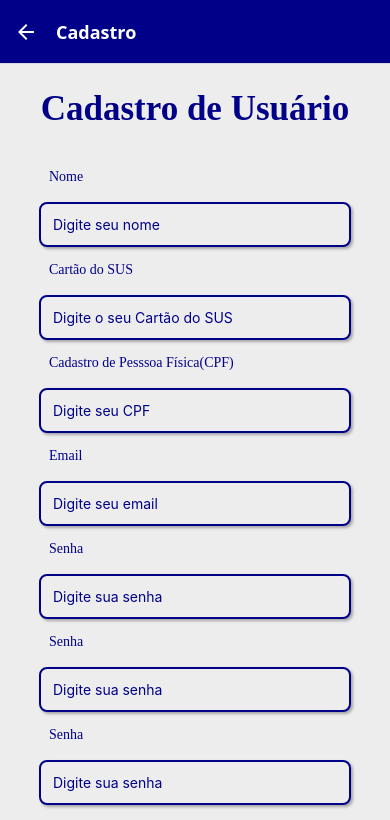
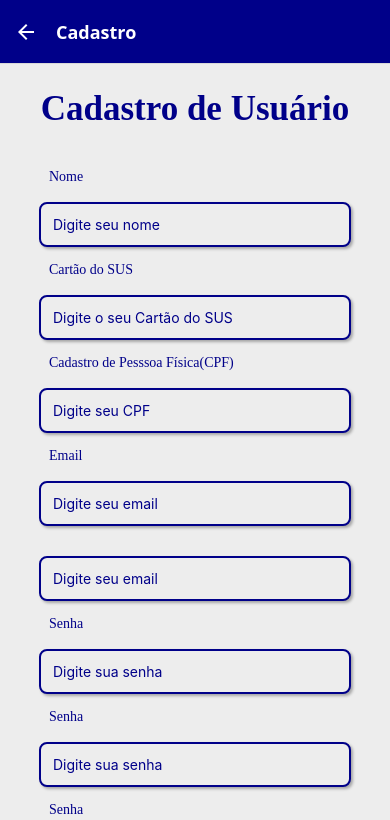
Before and after one commit to jowseDev/tcc-SuaConsulta, a React Native app: screen /Cadastro in a window 390 px wide. Shown: the top 820 px of the page. Built offline with nearby package versions, Linux system fonts and the light colour scheme.

Commit message:
versao 1.5-AppSuaConsulta

```diff
--- a/screens/cadastro1/index.js
+++ b/screens/cadastro1/index.js
@@ -56,6 +56,14 @@ const Cadastro = ({ navigation }) => {
             keyboardType="email-address"
             placeholderTextColor="#000089"
           />
+            <TextInput
+            style={styles.campoEntrada}
+            value={email}
+            onChangeText={setEmail}
+            placeholder="Digite seu email"
+            keyboardType="email-address"
+            placeholderTextColor="#000089"
+          />
           <Text style={styles.rotulo}>Senha</Text>
           <TextInput
             style={styles.campoEntrada}
```
